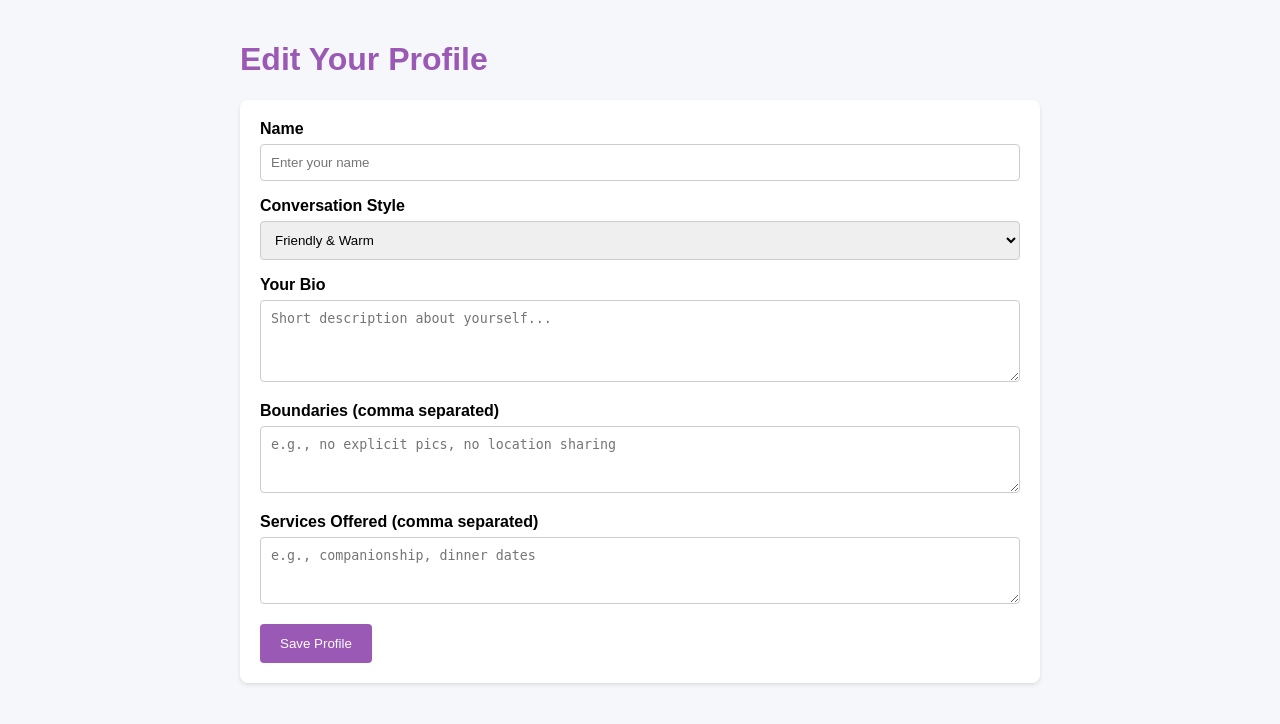
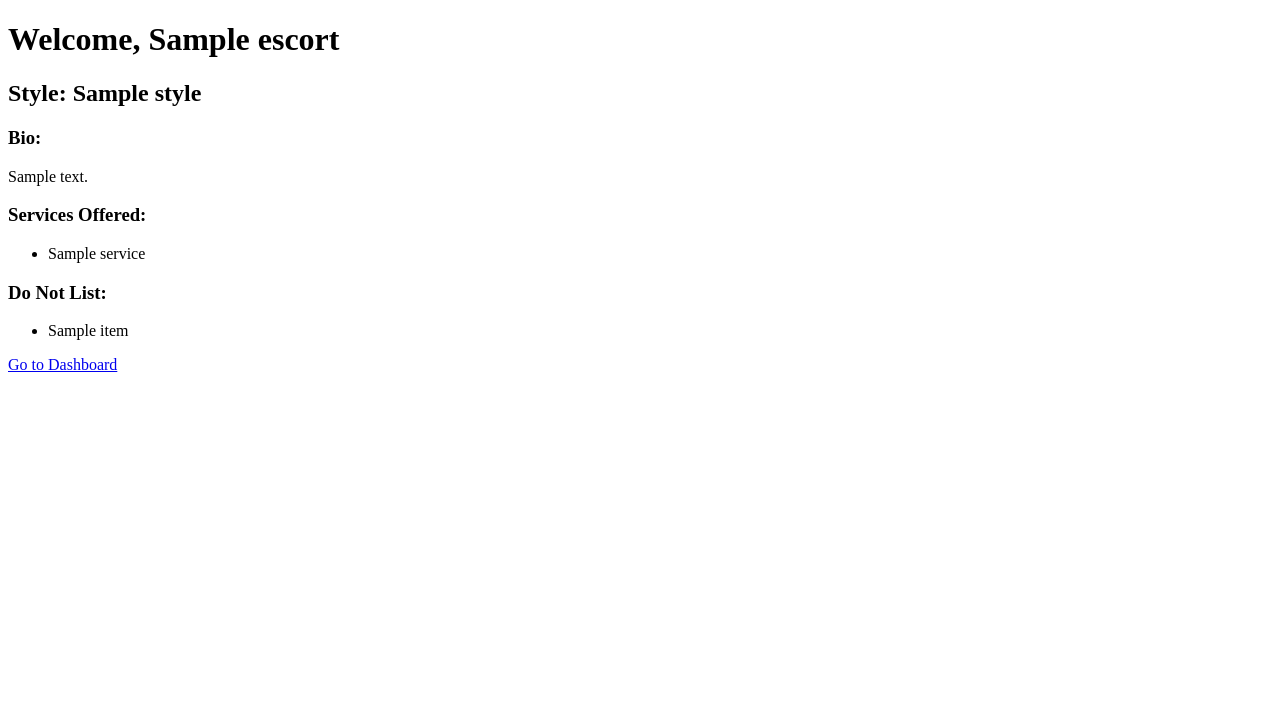
Before and after one commit to RaviSurendharan/velora-ai, a Flask app: template templates/escort_profile.html in a window 1280 px wide. Shown: the top 724 px of the page. Run offline with Flask 2, Linux system fonts and the light colour scheme; the template is opened without the code that fills it: most values are stand-ins (such as "Sample title", 1, 10 or a date in 2020).

Commit message:
Fixed escort login and profile view

```diff
--- a/templates/escort_profile.html
+++ b/templates/escort_profile.html
@@ -2,106 +2,29 @@
 <html>
 <head>
     <title>Escort Profile - Velora AI</title>
-    <meta name="viewport" content="width=device-width, initial-scale=1">
-    <style>
-        body {
-            font-family: Arial, sans-serif;
-            margin: 0;
-            padding: 20px;
-            background-color: #f5f7fa;
-        }
-        .container {
-            max-width: 800px;
-            margin: 0 auto;
-        }
-        h1 {
-            color: #9b59b6;
-        }
-        form {
-            background-color: white;
-            padding: 20px;
-            border-radius: 8px;
-            box-shadow: 0 2px 4px rgba(0,0,0,0.1);
-        }
-        label {
-            font-weight: bold;
-        }
-        input, select, textarea {
-            width: 100%;
-            padding: 10px;
-            margin-top: 6px;
-            margin-bottom: 16px;
-            border: 1px solid #ccc;
-            border-radius: 4px;
-            box-sizing: border-box;
-        }
-        .button {
-            background-color: #9b59b6;
-            color: white;
-            padding: 12px 20px;
-            border: none;
-            border-radius: 4px;
-            cursor: pointer;
-        }
-        .button:hover {
-            background-color: #8e44ad;
-        }
-    </style>
 </head>
 <body>
-    <div class="container">
-        <h1>Edit Your Profile</h1>
-        <form id="escortForm">
-            <label for="name">Name</label>
-            <input type="text" id="name" placeholder="Enter your name">
+    <h1>Welcome, {{ escort.name }}</h1>
 
-            <label for="style">Conversation Style</label>
-            <select id="style">
-                <option value="friendly">Friendly & Warm</option>
-                <option value="professional">Professional & Discreet</option>
-                <option value="flirty">Flirty & Playful</option>
-                <option value="luxury">Luxury & Exclusive</option>
-            </select>
+    <h2>Style: {{ escort.style }}</h2>
 
-            <label for="bio">Your Bio</label>
-            <textarea id="bio" placeholder="Short description about yourself..." rows="4"></textarea>
+    <h3>Bio:</h3>
+    <p>{{ escort.bio }}</p>
 
-            <label for="doNotList">Boundaries (comma separated)</label>
-            <textarea id="doNotList" placeholder="e.g., no explicit pics, no location sharing" rows="3"></textarea>
+    <h3>Services Offered:</h3>
+    <ul>
+        {% for service in escort.services %}
+            <li>{{ service }}</li>
+        {% endfor %}
+    </ul>
 
-            <label for="services">Services Offered (comma separated)</label>
-            <textarea id="services" placeholder="e.g., companionship, dinner dates" rows="3"></textarea>
+    <h3>Do Not List:</h3>
+    <ul>
+        {% for item in escort.do_not_list %}
+            <li>{{ item }}</li>
+        {% endfor %}
+    </ul>
 
-            <button type="submit" class="button">Save Profile</button>
-        </form>
-    </div>
-
-    <script>
-        document.getElementById('escortForm').addEventListener('submit', function(e) {
-            e.preventDefault();
-
-            const name = document.getElementById('name').value;
-            const style = document.getElementById('style').value;
-            const bio = document.getElementById('bio').value;
-            const doNotList = document.getElementById('doNotList').value.split(',').map(item => item.trim());
-            const services = document.getElementById('services').value.split(',').map(item => item.trim());
-
-            fetch('/escort-profile', {
-                method: 'POST',
-                headers: {
-                    'Content-Type': 'application/json'
-                },
-                body: JSON.stringify({ name, style, bio, do_not_list: doNotList, services })
-            })
-            .then(response => response.json())
-            .then(data => {
-                alert('Profile saved successfully!');
-            })
-            .catch(error => {
-                alert('Failed to save profile.');
-                console.error(error);
-            });
-        });
-    </script>
+    <p><a href="/dashboard">Go to Dashboard</a></p>
 </body>
 </html>
```
Also changed, not shown: escort_login.html (added, +35 -0 lines), 1 other file.
